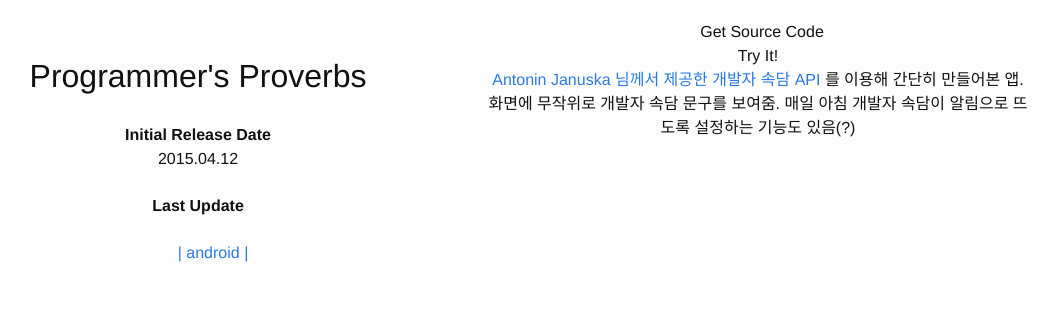
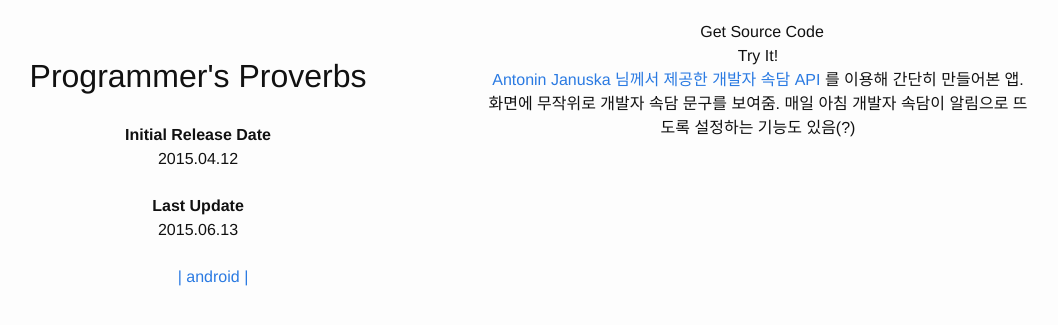
Before and after one commit to sukso96100/portfolio, a Jekyll site: the page built from _posts/2015-04-12-programmers-proverbs-android.markdown, in a window 1280 px wide. Shown: the top 325 px of the page, without its empty margins (162-1220 px from the left). Built offline with Jekyll 4.4.1, drawn with Linux system fonts in a browser that asks for light colours; nearby versions of some CDN libraries.

Commit message:
Update 2015-04-12-programmers-proverbs-android.markdown

```diff
--- a/_posts/2015-04-12-programmers-proverbs-android.markdown
+++ b/_posts/2015-04-12-programmers-proverbs-android.markdown
@@ -2,6 +2,7 @@
 layout: post
 title: "Programmer's Proverbs"
 date: "2015-04-12"
+last-update: "2015-06-13"
 tags: android
 image : /resources/programmers-proverbs-android.png
 repourl : https://github.com/sukso96100/programmers-proverbs-android
```
